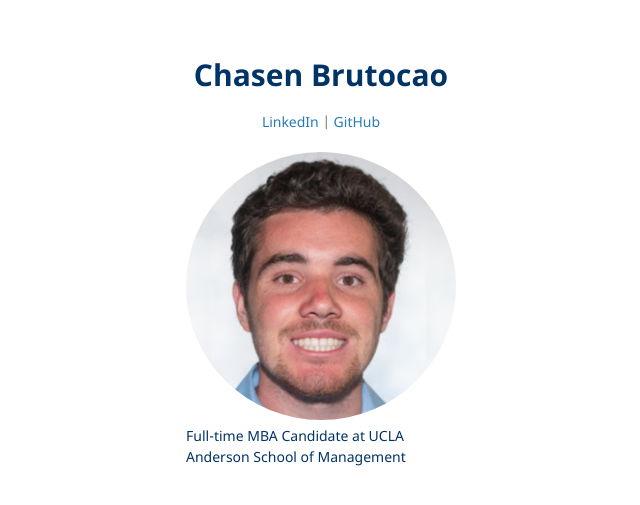
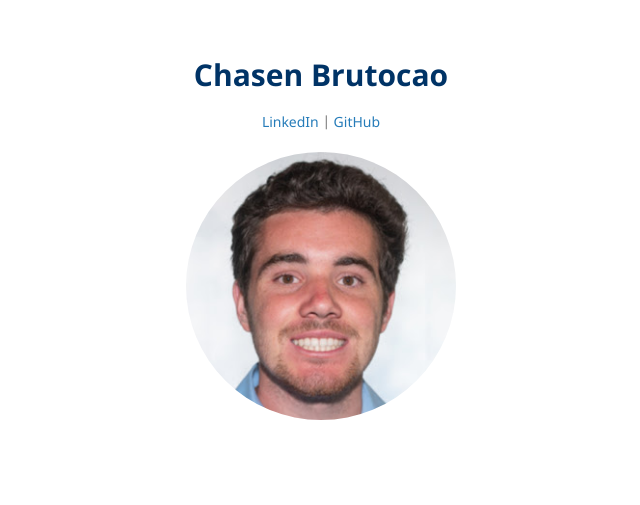
Before and after one commit to chasenbru/chasenbru.github.io, a Jekyll site: the page built from README.md, in a window 1280 px wide. Shown: the top 505 px of the page, without its empty margins (24-664 px from the left). Built offline with Jekyll 4.4.1, drawn with Linux system fonts in a browser that asks for light colours; our own code applies the rules of GitHub Pages for plain Markdown files; the repository's description, which GitHub fills in, is left out.

Commit message:
Update _config.yaml

```diff
--- a/_config.yaml
+++ b/_config.yaml
@@ -2,5 +2,5 @@ remote_theme: pages-themes/minimal@v0.2.0
 plugins:
 - jekyll-remote-theme # add this line to the plugins list if you already have one
 title:
-description: Full-time MBA Candidate at UCLA Anderson School of Management
+description: #Full-time MBA Candidate at UCLA Anderson School of Management
 logo: assets/img/ChasenBrutocao_photo.jpg
```
